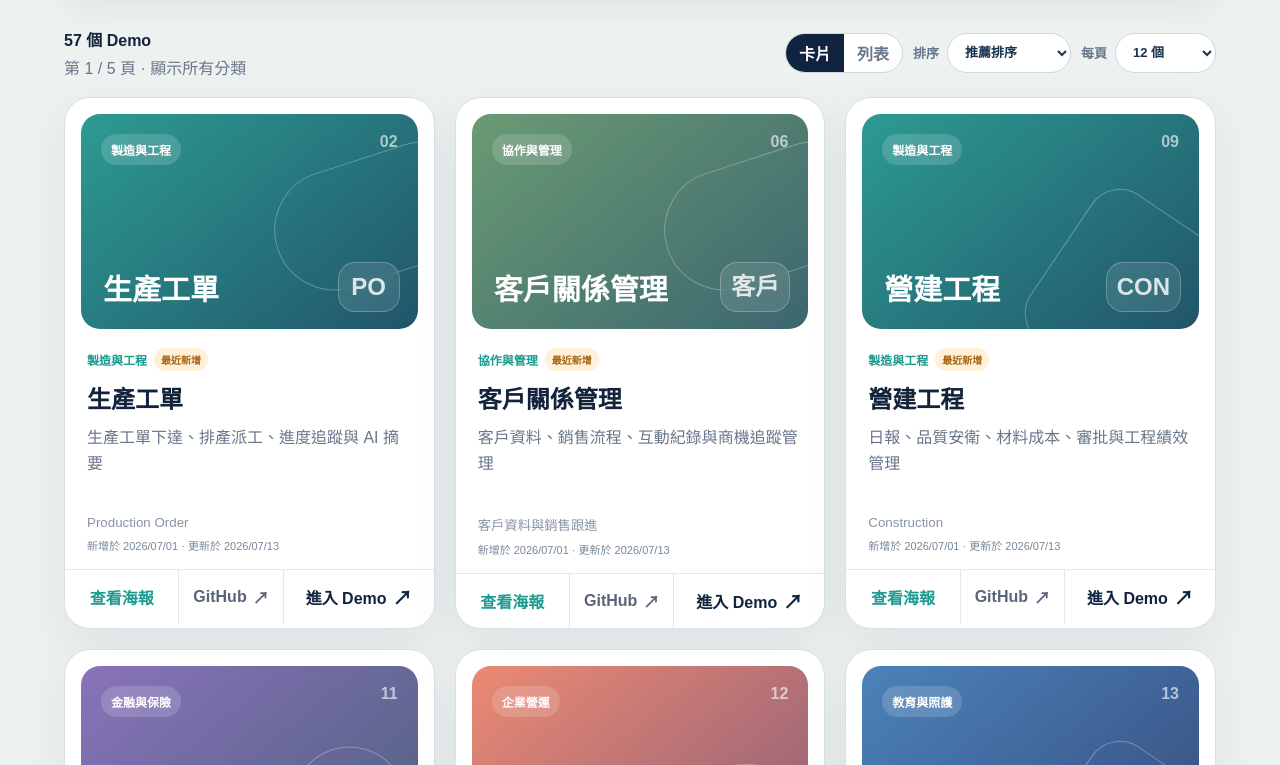
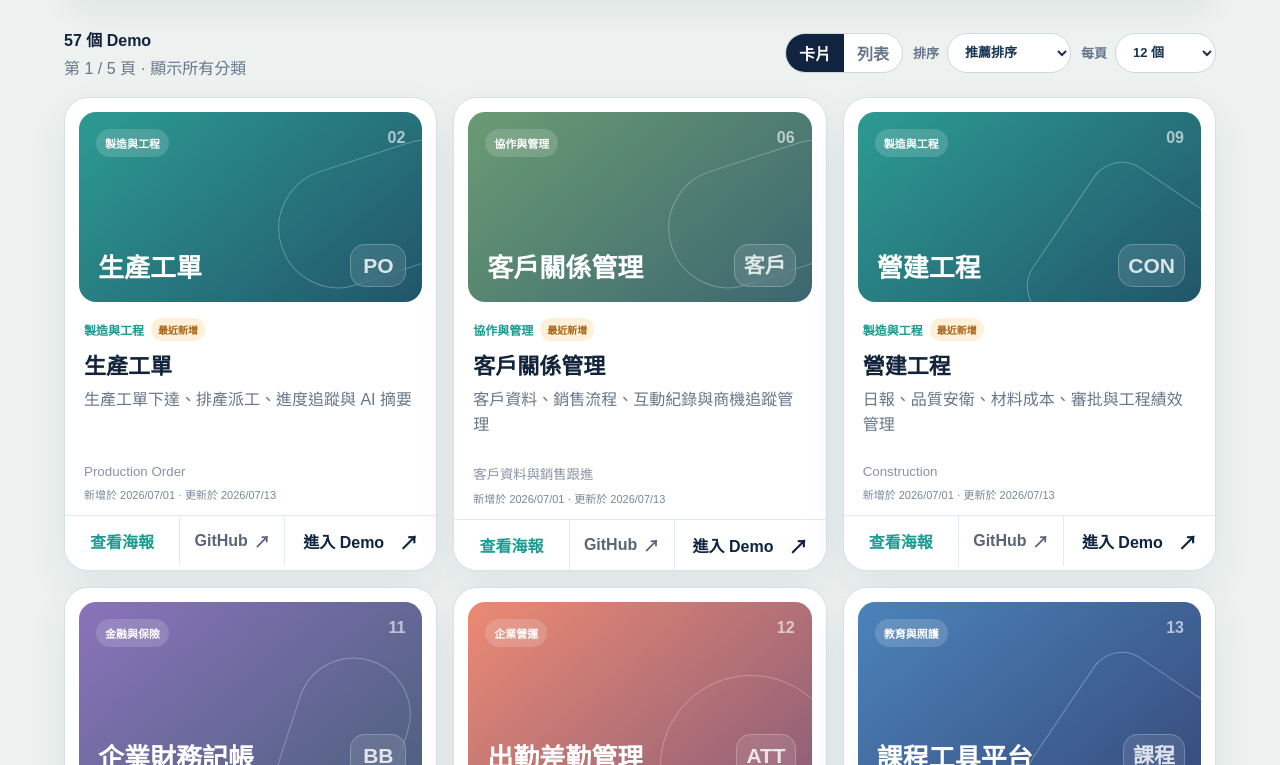
Before and after one commit to yunghua817/jvision-showcase-vercel, a Next.js app: page / in a window 1280 px wide. Shown: the part 1135-1900 px from the top of the page. Built offline with nearby package versions, Linux system fonts and the light colour scheme.

Commit message:
縮小展示館 Demo 卡片

```diff
--- a/src/app/globals.css
+++ b/src/app/globals.css
@@ -151,16 +151,16 @@ h1 { max-width: 850px; margin: 0 0 26px; color: #10243f; font-size: clamp(48px,
 .view-switch { display: flex; overflow: hidden; border: 1px solid #cbd8df; border-radius: 999px; background: #fff; }
 .view-switch button { min-height: 38px; border: 0; padding: 0 13px; background: transparent; color: #68768b; cursor: pointer; font-weight: 800; }
 .view-switch button.active { background: var(--navy); color: #fff; }
-.gallery-grid { display: grid; grid-template-columns: repeat(3, minmax(0, 1fr)); gap: 20px; }
-.demo-card { overflow: hidden; border: 1px solid #d6e0e7; border-radius: 26px; background: #fff; box-shadow: 0 18px 50px rgba(22,45,68,.07); transition: transform .2s ease, box-shadow .2s ease; }
+.gallery-grid { display: grid; grid-template-columns: repeat(3, minmax(0, 1fr)); gap: 16px; }
+.demo-card { overflow: hidden; border: 1px solid #d6e0e7; border-radius: 24px; background: #fff; box-shadow: 0 16px 42px rgba(22,45,68,.065); transition: transform .2s ease, box-shadow .2s ease; }
 .demo-card:hover { transform: translateY(-5px); box-shadow: 0 24px 60px rgba(22,45,68,.12); }
-.card-main { display: block; padding: 16px 16px 0; }
-.card-visual { position: relative; display: grid; min-height: 215px; align-content: end; overflow: hidden; border-radius: 19px; padding: 22px; color: #fff; }
+.card-main { display: block; padding: 14px 14px 0; }
+.card-visual { position: relative; display: grid; min-height: 190px; align-content: end; overflow: hidden; border-radius: 17px; padding: 19px; color: #fff; }
 .card-visual::after { content: ""; position: absolute; inset: auto -30px -65px auto; width: 180px; height: 180px; border: 1px solid rgba(255,255,255,.28); border-radius: 50%; }
-.card-visual > span { position: absolute; top: 20px; left: 20px; border-radius: 999px; padding: 7px 10px; background: rgba(255,255,255,.16); font-size: 12px; font-weight: 900; backdrop-filter: blur(9px); }
-.card-visual > b { position: absolute; top: 19px; right: 20px; color: rgba(255,255,255,.62); }
-.card-visual > strong { position: relative; z-index: 1; max-width: 68%; font-size: 29px; line-height: 1.12; }
-.card-visual > i { position: absolute; right: 18px; bottom: 17px; z-index: 1; min-width: 62px; border: 1px solid rgba(255,255,255,.24); border-radius: 17px; padding: 12px 10px; background: rgba(255,255,255,.1); color: rgba(255,255,255,.82); font-size: 24px; font-style: normal; font-weight: 900; line-height: 1; text-align: center; backdrop-filter: blur(8px); }
+.card-visual > span { position: absolute; top: 17px; left: 17px; border-radius: 999px; padding: 6px 9px; background: rgba(255,255,255,.16); font-size: 11px; font-weight: 900; backdrop-filter: blur(9px); }
+.card-visual > b { position: absolute; top: 17px; right: 17px; color: rgba(255,255,255,.62); }
+.card-visual > strong { position: relative; z-index: 1; max-width: 68%; font-size: 26px; line-height: 1.12; }
+.card-visual > i { position: absolute; right: 16px; bottom: 15px; z-index: 1; min-width: 56px; border: 1px solid rgba(255,255,255,.24); border-radius: 15px; padding: 10px 9px; background: rgba(255,255,255,.1); color: rgba(255,255,255,.82); font-size: 21px; font-style: normal; font-weight: 900; line-height: 1; text-align: center; backdrop-filter: blur(8px); }
 .card-visual.visual-pattern-1::after { inset: auto -24px -58px auto; width: 175px; height: 175px; border-radius: 34px; transform: rotate(34deg); }
 .card-visual.visual-pattern-2::after { inset: 42px -66px auto auto; width: 210px; height: 118px; border-radius: 999px; transform: rotate(-18deg); }
 .card-visual.visual-pattern-3::after { inset: auto 28px -85px auto; width: 112px; height: 220px; border-radius: 999px; transform: rotate(18deg); }
@@ -170,22 +170,22 @@ h1 { max-width: 850px; margin: 0 0 26px; color: #10243f; font-size: clamp(48px,
 .tone-amber { background: linear-gradient(140deg, #d99a52, #796a57); }
 .tone-violet { background: linear-gradient(140deg, #8a73bb, #4c607d); }
 .tone-green { background: linear-gradient(140deg, #6a9b73, #3c6670); }
-.card-copy { padding: 19px 6px 16px; }
+.card-copy { padding: 16px 5px 13px; }
 .card-meta { display: flex; justify-content: space-between; gap: 10px; color: var(--teal); font-size: 12px; font-weight: 900; }
 .card-meta > span:first-child { display: flex; align-items: center; flex-wrap: wrap; gap: 7px; }
 .recent-badge { border-radius: 999px; padding: 4px 7px; background: #fff0d9; color: #a76514; font-size: 10px; }
-.card-copy h3 { margin: 14px 0 10px; font-size: 24px; line-height: 1.25; }
-.card-copy p { min-height: 76px; margin-bottom: 14px; color: var(--muted); line-height: 1.65; }
+.card-copy h3 { margin: 12px 0 8px; font-size: 22px; line-height: 1.25; }
+.card-copy p { min-height: 64px; margin-bottom: 12px; color: var(--muted); line-height: 1.55; }
 .card-copy small { display: block; overflow: hidden; color: #8894a4; text-overflow: ellipsis; white-space: nowrap; }
 .card-copy time { display: block; margin-top: 7px; color: #77879a; font-size: 11px; }
 .card-actions { display: grid; grid-template-columns: .9fr .82fr 1.18fr; border-top: 1px solid #e3eaef; }
-.poster-button, .github-button, .open-demo { display: flex; min-height: 54px; align-items: center; justify-content: center; border: 0; background: #fff; color: var(--navy); cursor: pointer; font: inherit; font-weight: 900; }
+.poster-button, .github-button, .open-demo { display: flex; min-height: 50px; align-items: center; justify-content: center; border: 0; background: #fff; color: var(--navy); cursor: pointer; font: inherit; font-weight: 900; }
 .poster-button, .github-button { border-right: 1px solid #e3eaef; }
 .poster-button { color: var(--teal); }
 .poster-button:hover { background: #eef7f5; }
 .github-button { gap: 6px; color: #596579; }
 .github-button:hover { background: #f5f7fa; color: var(--navy); }
-.open-demo { justify-content: space-between; padding: 0 22px; }
+.open-demo { justify-content: space-between; padding: 0 18px; }
 .open-demo:hover { background: #f5f7fa; }
 .open-demo span { font-size: 19px; }
 .gallery-grid.list-view { grid-template-columns: 1fr; gap: 12px; }
```
